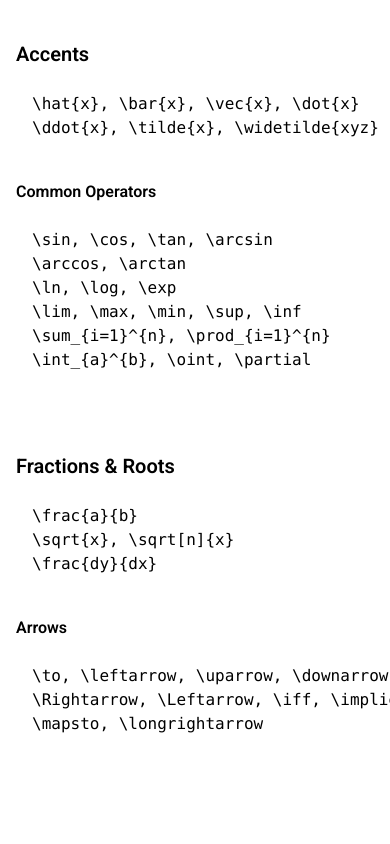
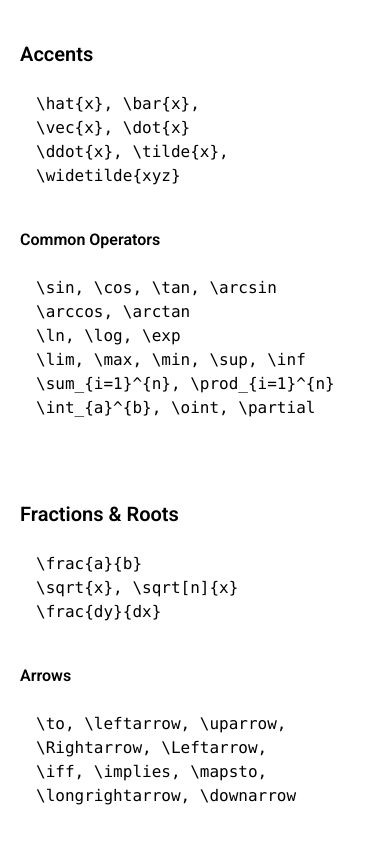
Before and after one commit to nikolaiborbe/latex-renderer, a SvelteKit app: page / in a window 390 px wide. Shown: the part 2039-2883 px from the top of the page. Built offline with nearby package versions, Linux system fonts and the light colour scheme.

Commit message:
fix mobile formatting

```diff
--- a/src/components/CheatSheet.svelte
+++ b/src/components/CheatSheet.svelte
@@ -5,7 +5,7 @@
 <h1 class="mt-20 text-2xl font-bold">LaTeX Cheat Sheet</h1>
 
 <!-- A responsive grid that becomes 1 column on small screens, 2 on medium, 3 on large -->
-<div class="grid grid-cols-1 gap-10 pt-10 md:grid-cols-2 lg:grid-cols-3">
+<div class="grid grid-cols-1 gap-10 pt-10 md:grid-cols-2 lg:grid-cols-3 ">
 
 	<!-- Font Face -->
 	<div class="w-full">
@@ -76,8 +76,10 @@
 	<div class="w-full">
 		<h2 class="mb-2 text-xl font-semibold">Accents</h2>
 		<pre class="p-4">
-\hat&#123;x&#125;, \bar&#123;x&#125;, \vec&#123;x&#125;, \dot&#123;x&#125;
-\ddot&#123;x&#125;, \tilde&#123;x&#125;, \widetilde&#123;xyz&#125;
+\hat&#123;x&#125;, \bar&#123;x&#125;,
+\vec&#123;x&#125;, \dot&#123;x&#125;
+\ddot&#123;x&#125;, \tilde&#123;x&#125;,
+\widetilde&#123;xyz&#125;
     </pre>
 
 		<h3 class="mb-2 font-semibold">Common Operators</h3>
@@ -102,9 +104,10 @@
 
 		<h3 class="mb-2 font-semibold">Arrows</h3>
 		<pre class="p-4">
-\to, \leftarrow, \uparrow, \downarrow
-\Rightarrow, \Leftarrow, \iff, \implies
-\mapsto, \longrightarrow
+\to, \leftarrow, \uparrow,
+\Rightarrow, \Leftarrow,
+\iff, \implies, \mapsto,
+\longrightarrow, \downarrow
     </pre>
 	</div>
 
--- a/src/routes/+page.svelte
+++ b/src/routes/+page.svelte
@@ -27,7 +27,7 @@
 
 	// Generic function to save the image. For transparent, we simply omit the backgroundColor style.
 	function saveImageOption(bgColor: string, filename: string) {
-		const scale = 5;
+		const scale =5;
 		const width = formulaContainer.offsetWidth * scale;
 		const height = formulaContainer.offsetHeight * scale;
 		// If bgColor is 'transparent', don't include backgroundColor property.
```
